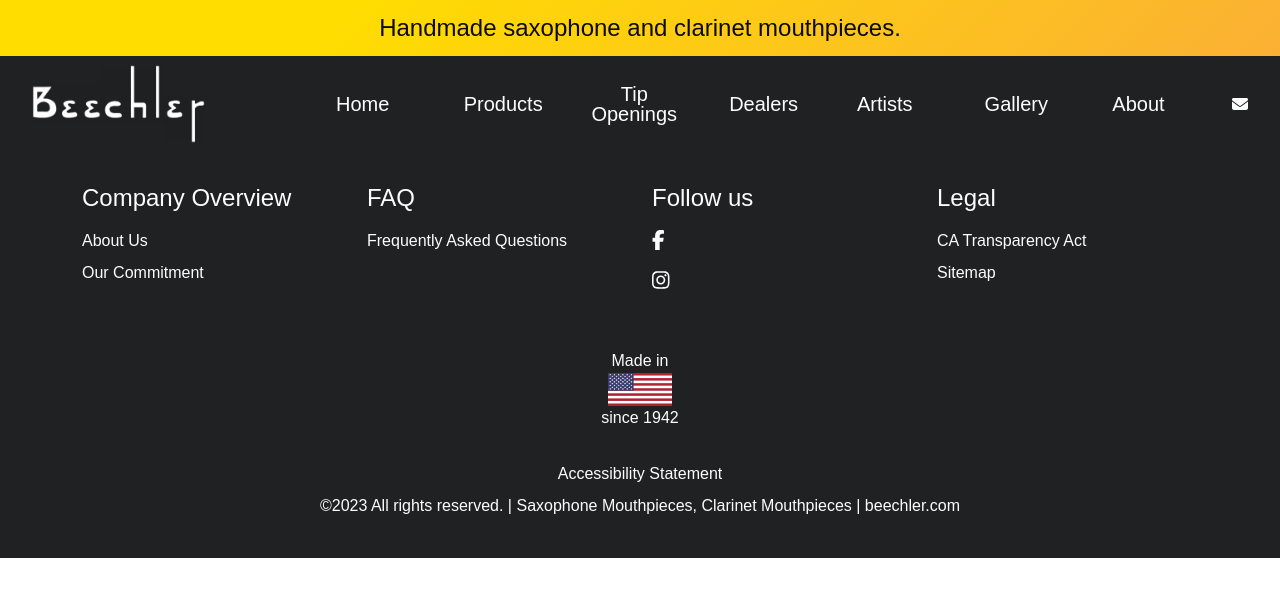
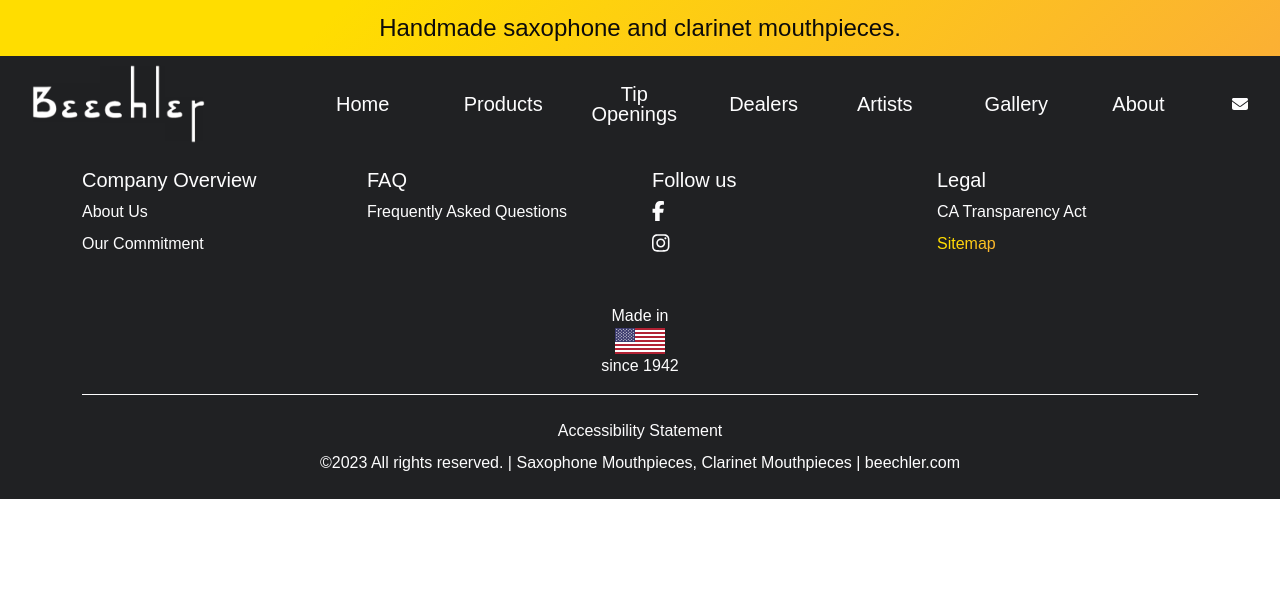
Before and after one commit to s1nghularity/beechler-website, a React (Create React App) app: page /sitemap in a window 1280 px wide. Shown: the top 596 px of the page. Built offline with nearby package versions, Linux system fonts and the light colour scheme.

Commit message:
Debugged footer navigation

```diff
--- a/src/components/Footer.js
+++ b/src/components/Footer.js
@@ -1,5 +1,6 @@
-import React, { useState, useEffect } from "react";
-import { Link } from "react-router-dom";
+import React from "react";
+import { useEffect } from 'react';
+import { Link, useLocation, useNavigate } from "react-router-dom";
 import { Container, Row, Col } from "react-bootstrap";
 import { FontAwesomeIcon } from "@fortawesome/react-fontawesome";
 import { faFacebookF, faInstagram } from "@fortawesome/free-brands-svg-icons";
@@ -7,13 +8,15 @@ import USA from "../assets/img/home/american-flag.svg";
 import "../styles/Footer.css";
 
 function Footer() {
-  const [isDesktop, setIsDesktop] = useState(window.innerWidth > 767);
+  const navigate = useNavigate();
+  const location = useLocation();
 
-  useEffect(() => {
-    const handleResize = () => setIsDesktop(window.innerWidth > 767);
-    window.addEventListener("resize", handleResize);
-    return () => window.removeEventListener("resize", handleResize);
-  }, []);
+  const handleFooterLinkClick = (path) => {
+    window.scrollTo(0, 0);
+    if (location.pathname !== path) {
+      navigate(path);
+    }
+  };
 
   const sections = [
     {
@@ -59,7 +62,7 @@ function Footer() {
             {sections.map((section) => (
               <Col md={3} className="footer-section" key={section.title}>
               <h4>{section.title}</h4>
-                <ul>
+              <ul className="footer-nav-link-wrapper">
                 {section.links.map((link) => (
                   <li key={link.path}>
                     {link.external ? (
@@ -72,7 +75,15 @@ function Footer() {
                         {link.label}
                       </a>
                     ) : (
-                        <Link to={link.path}>{link.label}</Link>
+                      <Link
+                        to={link.path}
+                        className={`footer-nav-link ${
+                          location.pathname === link.path ? "active-link" : ""
+                        }`}
+                        onClick={() => handleFooterLinkClick(link.path)}
+                      >
+                        {link.label}
+                      </Link>
                     )}
                   </li>
                 ))}
@@ -85,7 +96,7 @@ function Footer() {
               <p>
                 Made in
                 <br />
-                <img className="usa-flag" src={USA} alt="Made in the USA" />
+                <img className="usa-flag" src={USA} alt="USA flag" />
                 <br />
                 since 1942
               </p>
@@ -94,8 +105,8 @@ function Footer() {
           <div className="footer-bottom">
             <p>Accessibility Statement</p>
             <p>
-              ©2023 All rights reserved. | Saxophone Mouthpieces,
-              Clarinet Mouthpieces | beechler.com
+              ©2023 All rights reserved. | Saxophone Mouthpieces, Clarinet
+              Mouthpieces | beechler.com
             </p>
           </div>
         </Container>
--- a/src/styles/Footer.css
+++ b/src/styles/Footer.css
@@ -1,107 +1,121 @@
-@import url("/src/styles/theme.css");
+.stripe-footer {
+  background-color: var(--black-alt);
+}
 
 .footer {
-  background-color: var(--black-alt);
+  padding: 1rem;
   color: var(--white);
-  padding: 2rem 0;
-  font-family: "Josefin Sans", sans-serif;
-
+  font-family: Josefin Sans, sans-serif;
 }
 
 .footer-section {
-  margin-bottom: 2rem;
-}
-
-.footer h4 {
   margin-bottom: 1rem;
 }
 
-.footer ul {
+.footer-section h4 {
+
+  font-size: 1.25rem;
+  font-weight: 500;
+}
+
+.footer-section ul {
   list-style: none;
   padding: 0;
 }
 
-.footer ul li a {
-  color: var(--white);
-  text-decoration: none;
-  display: block;
+.footer-section li {
   margin-bottom: 0.5rem;
 }
 
-.footer ul li a:hover {
-  text-decoration: underline;
+.footer-section a {
+  color: var(--white);
+  font-size: 1rem;
+  text-decoration: none;
+  transition: color 0.3s ease;
 }
 
-.footer .usa-container {
-  text-align: center;
+.footer-section a:hover {
+  color: var(--accent);
 }
 
-.footer .usa-flag {
-  width: 4rem;
+.footer-nav-link-wrapper {
+  list-style: none;
+  padding: 0;
 }
 
-.footer .footer-bottom {
-  text-align: center;
-  margin-top: 2rem;
+.footer-nav-link {
+  font-family: Josefin Sans, sans-serif;
+  color: var(--white);
+  font-size: 1rem;
+  text-decoration: none;
+  transition: color 0.3s ease;
 }
 
-.footer .footer-bottom p {
-  margin-bottom: 0.5rem;
+.footer-nav-link:hover {
+  color: var(--accent);
 }
 
 .social-link {
-  color: var(--white);
-  height: 2rem;
-  width: auto;
+  font-size: 1.5rem;
 }
 
-.social-link:hover {
-  color: var(--accent);
+.usa-container {
+  text-align: center;
+  margin-top: 1rem;
 }
 
-@media (max-width: 440px) {
-  .footer {
-    padding: 2rem 1rem;
-    justify-content: center;
-    align-items: center;
-    text-align: center;
-  }
-
-  .social-link {
-    color: var(--white);
-  }
+.made-in-usa p {
+  font-size: 1rem;
+  line-height: 1.5;
 }
 
-@media (min-width: 441px) and (max-width: 767px) {
-  .footer {
-    padding: 2rem;
-    justify-content: center;
-    align-items: center;
+.usa-flag {
+  width: 50px;
+  height: auto;
+}
+
+.footer-bottom {
+  text-align: center;
+  margin-top: 1rem;
+  border-top: 1px solid var(--white);
+  padding-top: 1rem;
+}
+
+.footer-bottom p {
+  margin: 0.5rem 0;
+}
+
+/* Mobile */
+@media (max-width: 767px) {
+  .footer-section {
     text-align: center;
   }
 }
 
+/* Tablet */
 @media (min-width: 768px) and (max-width: 992px) {
-  .footer {
-    padding: 2rem 4rem;
-    justify-content: center;
-    align-items: center;
-    text-align: center;
+  .footer-section {
+    text-align: left;
   }
 }
 
+/* Laptop */
 @media (min-width: 993px) and (max-width: 1312px) {
-  .social-link {
-    margin-right: 13rem;
+  .footer-section {
+    text-align: left;
   }
 }
 
-@media (min-width: 1312px) {
-  .footer {
-    display: flex;
-  }
-
-  .social-link {
-    margin-right: 13rem;
+/* Desktop */
+@media (min-width: 1313px) {
+  .footer-section {
+    text-align: left;
   }
 }
+
+/* Ultrawide */
+@media (min-width: 1920px) {
+  .footer-section {
+    text-align: left;
+  }
+}
--- a/src/styles/NavBar.css
+++ b/src/styles/NavBar.css
@@ -1,10 +1,3 @@
-.navbar-container {
-  max-width: 1200px; /* Set the maximum width as needed */
-  margin: 0 auto; /* Center the container horizontally */
-  width: 100%; /* Take the full available width up to the max-width */
-  display: flex; /* Use flex layout to align the content */
-  justify-content: space-between; /* Distribute the space between the elements */
-}
 
 .navbar {
   background-color: var(--black-alt);
```
Lines whose indentation alone changed are shown as unchanged.
